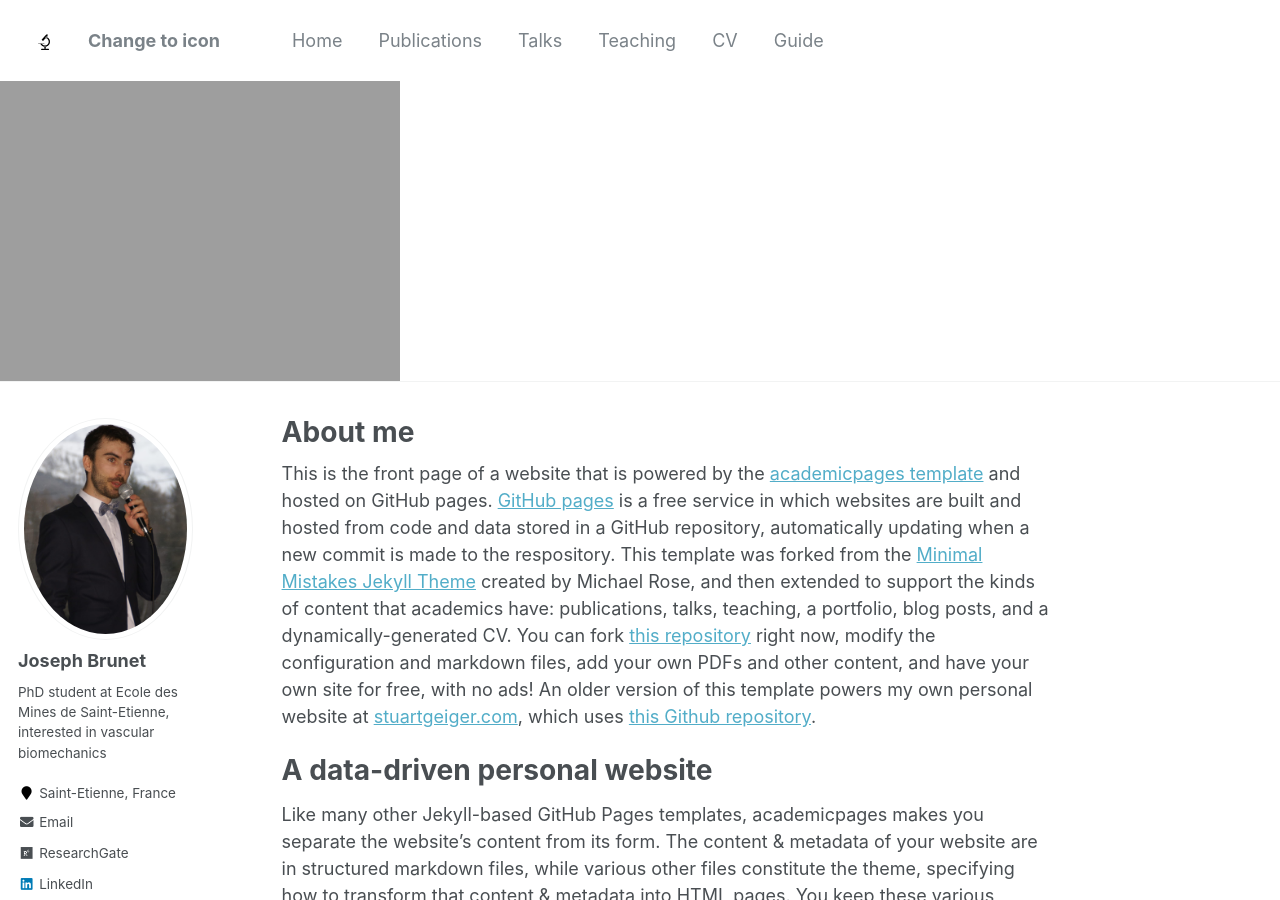
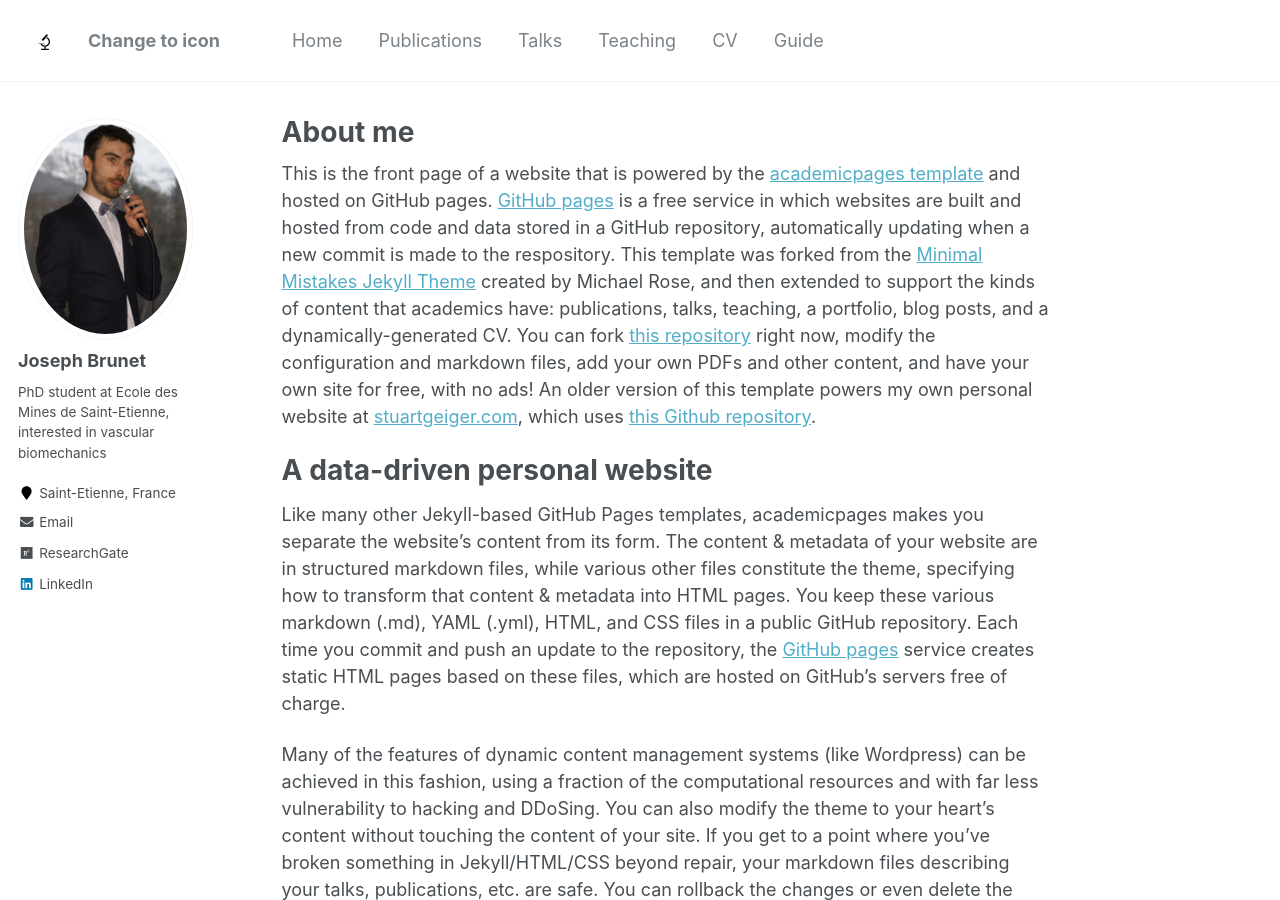
Before and after one commit to JosephBrunet/JosephBrunet.github.io, a Jekyll site: the page built from _pages/about.md, in a window 1280 px wide and 900 px high. Built offline with Jekyll 4.4.1, drawn with Linux system fonts in a browser that asks for light colours.

Commit message:
Update masthead.html

```diff
--- a/_includes/masthead.html
+++ b/_includes/masthead.html
@@ -23,5 +23,4 @@
       </nav>
     </div>
   </div>
-  <img src="{{ domain }}/images/landscape.png" alt="Landscape">
 </div>
```
